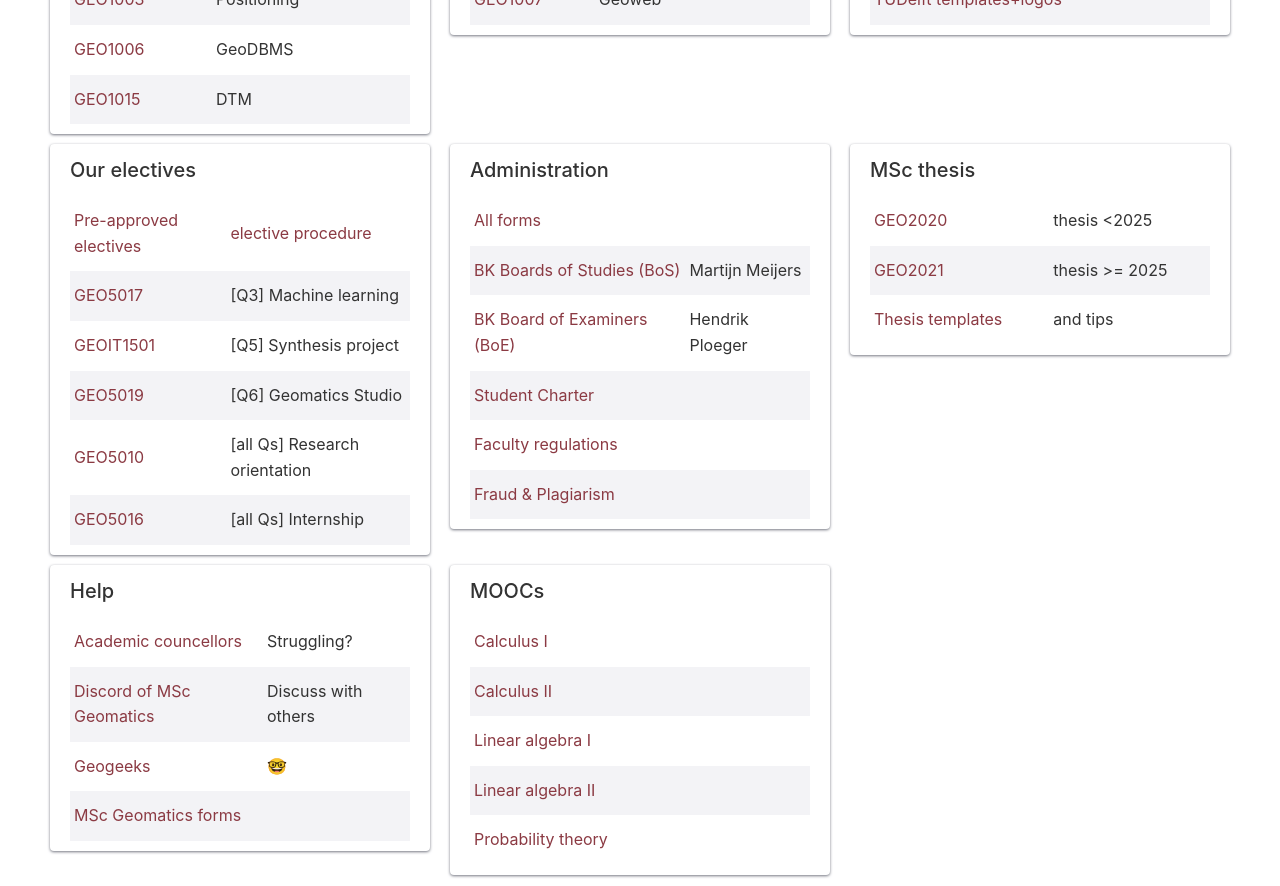
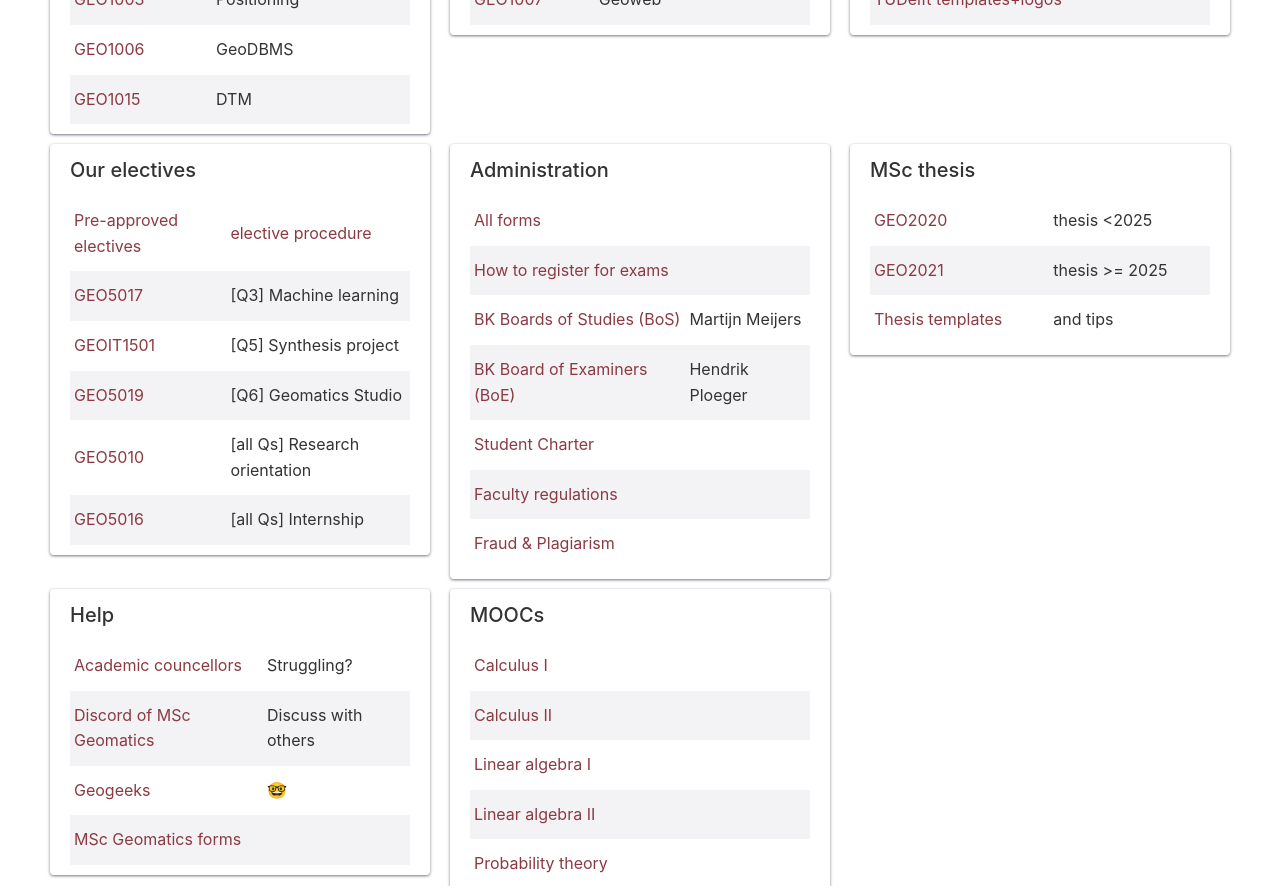
Before and after one commit to hugoledoux/gm_landing, a Jekyll site: the page built from index.md, in a window 1280 px wide and 900 px high, scrolled down 402 px, cut to the strip 0-886 px from the top of the window. Built offline with Jekyll 4.4.1, drawn with Linux system fonts in a browser that asks for light colours.

Commit message:
Add how to register for exams

```diff
--- a/_data/links.yml
+++ b/_data/links.yml
@@ -70,6 +70,9 @@
   links:
     - name: All forms
       url: https://www.tudelft.nl/en/student/a-be-student-portal/practical-affairs/forms
+    - name: How to register for exams
+      url: https://www.tudelft.nl/en/student/my-study-me/education/courses-and-exams/exams/registration-for-exams
+      extra:
     - name: BK Boards of Studies (BoS)
       url: https://www.tudelft.nl/en/student/a-be-student-portal/organisation/boards-of-studies
       extra: Martijn Meijers
```
